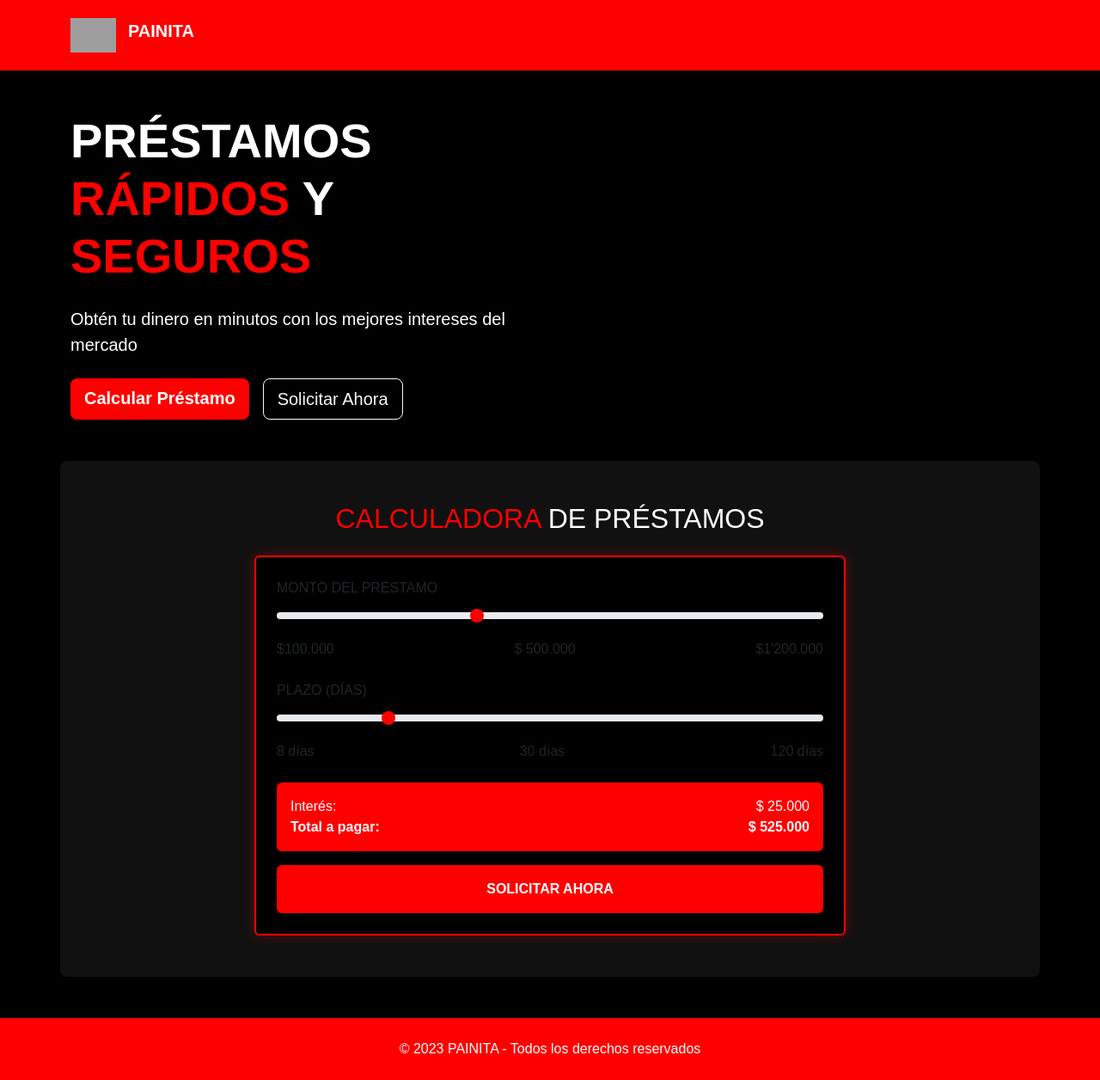
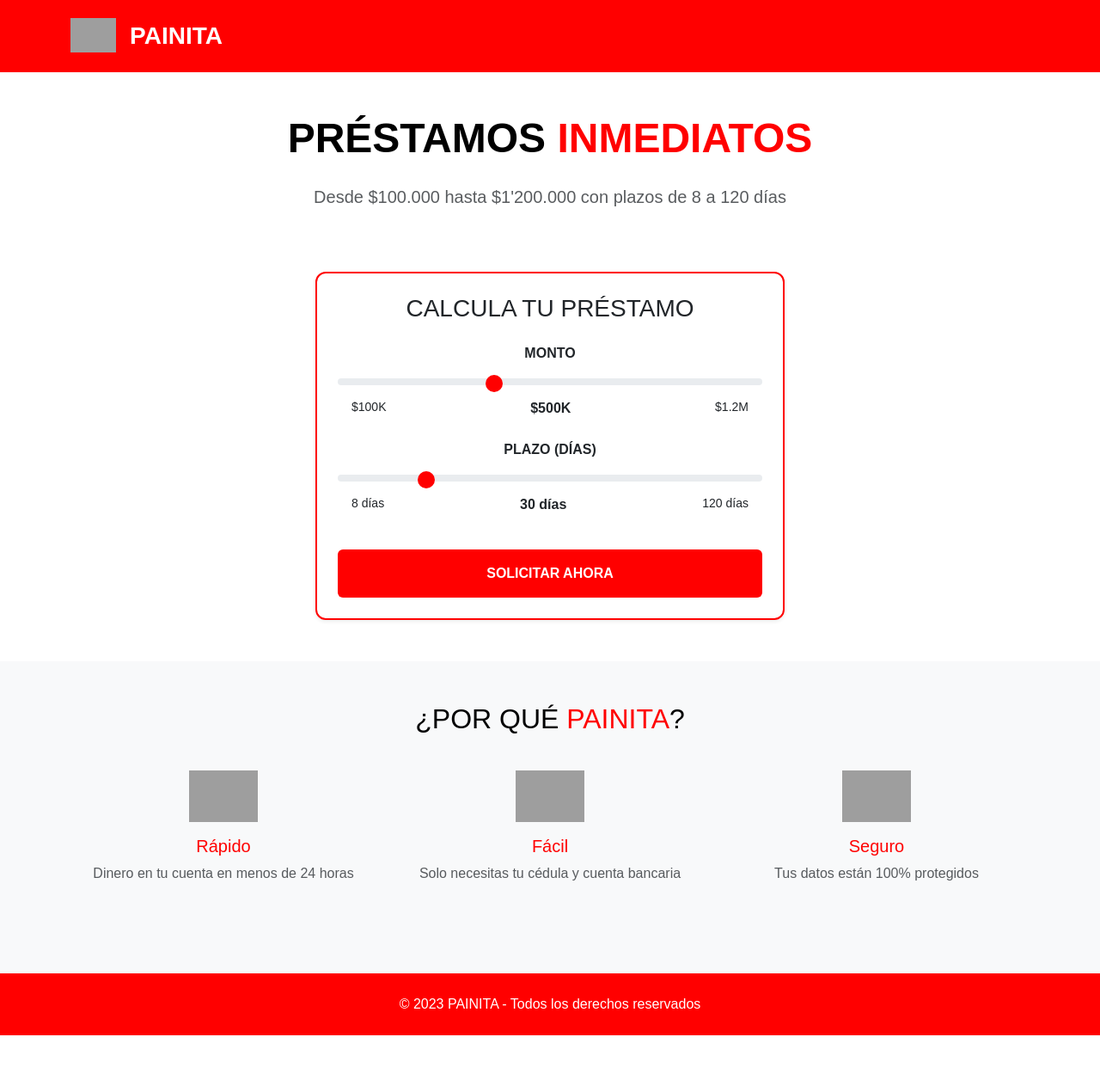
Before and after one commit to Sntg04/painita, a PHP site: page / in a window 1280 px wide. Shown: the whole page at 86% size. After the commit the page ends 1204 px from the top, so only its background shows below. Run offline with PHP 8.4, Linux system fonts and the light colour scheme; grey boxes are pictures that could not be loaded.

```diff
--- a/public/css/styles.css
+++ b/public/css/styles.css
@@ -2,6 +2,7 @@
   --red: #FF0000;
   --black: #000000;
   --white: #FFFFFF;
+  --light-gray: #f8f9fa;
 }
 
 /* Colores personalizados */
@@ -13,10 +14,6 @@
   color: var(--red) !important;
 }
 
-.bg-dark-custom {
-  background-color: #111111 !important;
-}
-
 .border-red-custom {
   border: 2px solid var(--red) !important;
 }
@@ -26,31 +23,55 @@
   color: var(--white);
   border: none;
   font-weight: bold;
+  transition: all 0.3s;
 }
 
 .btn-red-custom:hover {
-  background-color: #cc0000;
-  color: var(--white);
+  background-color: #d90000;
+  transform: translateY(-2px);
+  box-shadow: 0 4px 8px rgba(0, 0, 0, 0.1);
 }
 
-/* Estilos para la calculadora */
+/* Estilos para los sliders */
 .form-range::-webkit-slider-thumb {
   background: var(--red);
+  width: 20px;
+  height: 20px;
 }
 
 .form-range::-moz-range-thumb {
   background: var(--red);
+  width: 20px;
+  height: 20px;
 }
 
-.form-range::-ms-thumb {
-  background: var(--red);
+.form-range {
+  height: 8px;
 }
 
 /* Ajustes generales */
 body {
   font-family: 'Arial', sans-serif;
+  color: var(--black);
 }
 
 .card {
-  box-shadow: 0 0 15px rgba(255, 0, 0, 0.3);
+  border-radius: 12px !important;
+  box-shadow: 0 4px 12px rgba(0, 0, 0, 0.05);
 }
+
+/* Centrado de elementos */
+.container {
+  max-width: 1140px;
+}
+
+.text-center {
+  text-align: center !important;
+}
+
+/* Responsive */
+@media (max-width: 768px) {
+  .display-5 {
+    font-size: 2.5rem !important;
+  }
+}
--- a/public/index.html
+++ b/public/index.html
@@ -7,74 +7,90 @@
   <link href="https://cdn.jsdelivr.net/npm/bootstrap@5.3.2/dist/css/bootstrap.min.css" rel="stylesheet">
   <link href="/css/styles.css" rel="stylesheet">
 </head>
-<body class="bg-black text-white">
+<body class="bg-white">
   <!-- Barra de Navegación -->
   <nav class="navbar navbar-dark bg-red-custom py-3">
     <div class="container">
-      <a class="navbar-brand fw-bold" href="#">
+      <a class="navbar-brand fw-bold fs-3" href="#">
         <img src="/images/logo.png" alt="PAINITA" height="40" class="d-inline-block align-top me-2">
         PAINITA
       </a>
     </div>
   </nav>
 
-  <!-- Hero Section con Calculadora -->
-  <section class="container my-5">
-    <div class="row">
-      <div class="col-lg-6">
-        <h1 class="display-4 fw-bold mb-4">PRÉSTAMOS <span class="text-red-custom">RÁPIDOS</span> Y <span class="text-red-custom">SEGUROS</span></h1>
-        <p class="lead mb-4">Obtén tu dinero en minutos con los mejores intereses del mercado</p>
-        <div class="d-flex gap-3">
-          <a href="#calculadora" class="btn btn-red-custom btn-lg">Calcular Préstamo</a>
-          <a href="/solicitar" class="btn btn-outline-light btn-lg">Solicitar Ahora</a>
+  <!-- Hero Section -->
+  <section class="container my-5 text-center">
+    <div class="row justify-content-center">
+      <div class="col-lg-8">
+        <h1 class="display-5 fw-bold mb-4">PRÉSTAMOS <span class="text-red-custom">INMEDIATOS</span></h1>
+        <p class="lead mb-4 text-muted">Desde $100.000 hasta $1'200.000 con plazos de 8 a 120 días</p>
+      </div>
+    </div>
+  </section>
+
+  <!-- Calculadora -->
+  <section class="container mb-5">
+    <div class="row justify-content-center">
+      <div class="col-md-6">
+        <div class="card border-red-custom shadow-sm">
+          <div class="card-body p-4 text-center">
+            <h3 class="mb-4">CALCULA TU PRÉSTAMO</h3>
+
+            <!-- Monto -->
+            <div class="mb-4">
+              <label for="monto" class="form-label fw-bold">MONTO</label>
+              <input type="range" class="form-range" min="100000" max="1200000" step="50000" id="monto" value="500000">
+              <div class="d-flex justify-content-between mt-2 px-3">
+                <small>$100K</small>
+                <span id="montoValue" class="fw-bold">$500K</span>
+                <small>$1.2M</small>
+              </div>
+            </div>
+
+            <!-- Plazo -->
+            <div class="mb-4">
+              <label for="plazo" class="form-label fw-bold">PLAZO (DÍAS)</label>
+              <input type="range" class="form-range" min="8" max="120" step="1" id="plazo" value="30">
+              <div class="d-flex justify-content-between mt-2 px-3">
+                <small>8 días</small>
+                <span id="plazoValue" class="fw-bold">30 días</span>
+                <small>120 días</small>
+              </div>
+            </div>
+
+            <button id="solicitarBtn" class="btn btn-red-custom w-100 py-3 fw-bold mt-3">
+              SOLICITAR AHORA
+            </button>
+          </div>
         </div>
       </div>
     </div>
   </section>
 
-  <!-- Calculadora de Préstamos -->
-  <section id="calculadora" class="container bg-dark-custom p-5 rounded-3 mb-5">
-    <h2 class="text-center mb-4"><span class="text-red-custom">CALCULADORA</span> DE PRÉSTAMOS</h2>
-
-    <div class="row justify-content-center">
-      <div class="col-md-8">
-        <div class="card bg-black border-red-custom">
-          <div class="card-body p-4">
-            <!-- Selector de Monto -->
-            <div class="mb-4">
-              <label for="monto" class="form-label">MONTO DEL PRÉSTAMO</label>
-              <input type="range" class="form-range" min="100000" max="1200000" step="50000" id="monto" value="500000">
-              <div class="d-flex justify-content-between mt-2">
-                <span>$100.000</span>
-                <span id="montoValue">$500.000</span>
-                <span>$1'200.000</span>
-              </div>
-            </div>
-
-            <!-- Selector de Plazo -->
-            <div class="mb-4">
-              <label for="plazo" class="form-label">PLAZO (DÍAS)</label>
-              <input type="range" class="form-range" min="8" max="120" step="1" id="plazo" value="30">
-              <div class="d-flex justify-content-between mt-2">
-                <span>8 días</span>
-                <span id="plazoValue">30 días</span>
-                <span>120 días</span>
-              </div>
-            </div>
-
-            <!-- Resultados -->
-            <div class="bg-red-custom text-white p-3 rounded mb-3">
-              <div class="d-flex justify-content-between">
-                <span>Interés:</span>
-                <span id="interes">$25.000</span>
-              </div>
-              <div class="d-flex justify-content-between fw-bold">
-                <span>Total a pagar:</span>
-                <span id="total">$525.000</span>
-              </div>
-            </div>
-
-            <button id="solicitarBtn" class="btn btn-red-custom w-100 py-3 fw-bold">SOLICITAR AHORA</button>
+  <!-- Beneficios -->
+  <section class="bg-light py-5">
+    <div class="container text-center">
+      <h2 class="mb-4">¿POR QUÉ <span class="text-red-custom">PAINITA</span>?</h2>
+      <div class="row">
+        <div class="col-md-4 mb-4">
+          <div class="p-3">
+            <img src="/images/icono-rapido.png" alt="Rápido" height="60" class="mb-3">
+            <h5 class="text-red-custom">Rápido</h5>
+            <p class="text-muted">Dinero en tu cuenta en menos de 24 horas</p>
+          </div>
+        </div>
+        <div class="col-md-4 mb-4">
+          <div class="p-3">
+            <img src="/images/icono-facil.png" alt="Fácil" height="60" class="mb-3">
+            <h5 class="text-red-custom">Fácil</h5>
+            <p class="text-muted">Solo necesitas tu cédula y cuenta bancaria</p>
+          </div>
+        </div>
+        <div class="col-md-4 mb-4">
+          <div class="p-3">
+            <img src="/images/icono-seguro.png" alt="Seguro" height="60" class="mb-3">
+            <h5 class="text-red-custom">Seguro</h5>
+            <p class="text-muted">Tus datos están 100% protegidos</p>
           </div>
         </div>
       </div>
@@ -82,7 +98,7 @@
   </section>
 
   <!-- Footer -->
-  <footer class="bg-red-custom py-4 mt-5">
+  <footer class="bg-red-custom text-white py-4">
     <div class="container text-center">
       <p class="mb-0">© 2023 PAINITA - Todos los derechos reservados</p>
     </div>
--- a/public/js/main.js
+++ b/public/js/main.js
@@ -3,40 +3,32 @@ document.addEventListener('DOMContentLoaded', function() {
   const plazoSlider = document.getElementById('plazo');
   const montoValue = document.getElementById('montoValue');
   const plazoValue = document.getElementById('plazoValue');
-  const interesElement = document.getElementById('interes');
-  const totalElement = document.getElementById('total');
   const solicitarBtn = document.getElementById('solicitarBtn');
 
-  // Formatear dinero
-  const formatter = new Intl.NumberFormat('es-CO', {
-    style: 'currency',
-    currency: 'COP',
-    minimumFractionDigits: 0
-  });
+  // Formatear dinero (simplificado)
+  function formatMoney(amount) {
+    if (amount >= 1000000) {
+      return `$${(amount/1000000).toFixed(1)}M`;
+    }
+    return `$${(amount/1000).toFixed(0)}K`;
+  }
 
-  // Calcular préstamo
-  function calcularPrestamo() {
+  // Actualizar valores
+  function updateValues() {
     const monto = parseInt(montoSlider.value);
     const plazo = parseInt(plazoSlider.value);
 
-    // Fórmula de interés simple (ejemplo: 5% mensual)
-    const interes = Math.round(monto * 0.05 * (plazo / 30));
-    const total = monto + interes;
-
-    // Actualizar UI
-    montoValue.textContent = formatter.format(monto);
+    montoValue.textContent = formatMoney(monto);
     plazoValue.textContent = `${plazo} días`;
-    interesElement.textContent = formatter.format(interes);
-    totalElement.textContent = formatter.format(total);
   }
 
   // Event listeners
-  montoSlider.addEventListener('input', calcularPrestamo);
-  plazoSlider.addEventListener('input', calcularPrestamo);
+  montoSlider.addEventListener('input', updateValues);
+  plazoSlider.addEventListener('input', updateValues);
   solicitarBtn.addEventListener('click', () => {
     window.location.href = `/solicitar?monto=${montoSlider.value}&plazo=${plazoSlider.value}`;
   });
 
-  // Calcular al cargar
-  calcularPrestamo();
+  // Inicializar
+  updateValues();
 });
```
